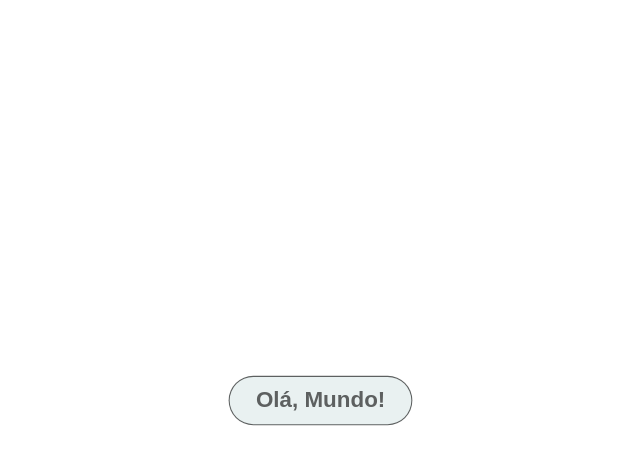
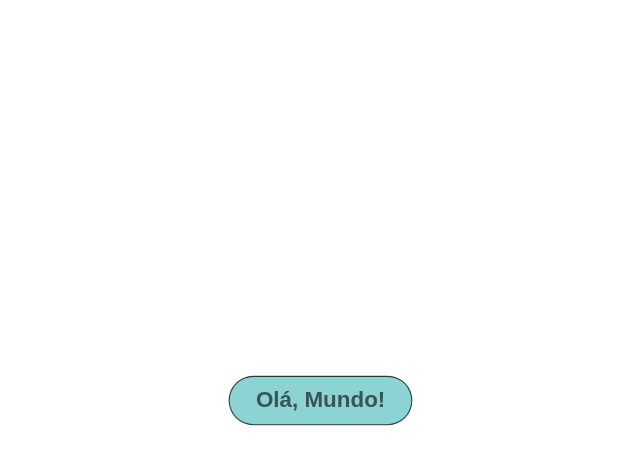
Before and after one commit to Evanillson/testmac, a plain HTML site: page index.html in a window 1280 px wide. In both pictures the pointer is over the button "Olá, Mundo!". Shown: the whole page, without its empty margins (319-959 px from the left). Drawn offline with Linux system fonts and the light colour scheme.

Commit message:
Second commit

```diff
--- a/style.css
+++ b/style.css
@@ -26,8 +26,8 @@ button h1{
 }
 
 button:hover{
-    background: #e9f1f1;
+    background: #8cd3d3;
     cursor: pointer;
     transform: scale(1.05);
-    border: 1px solid #0009;
+    border: 1px solid rgba(0, 0, 0, 0.721);
 }
```
